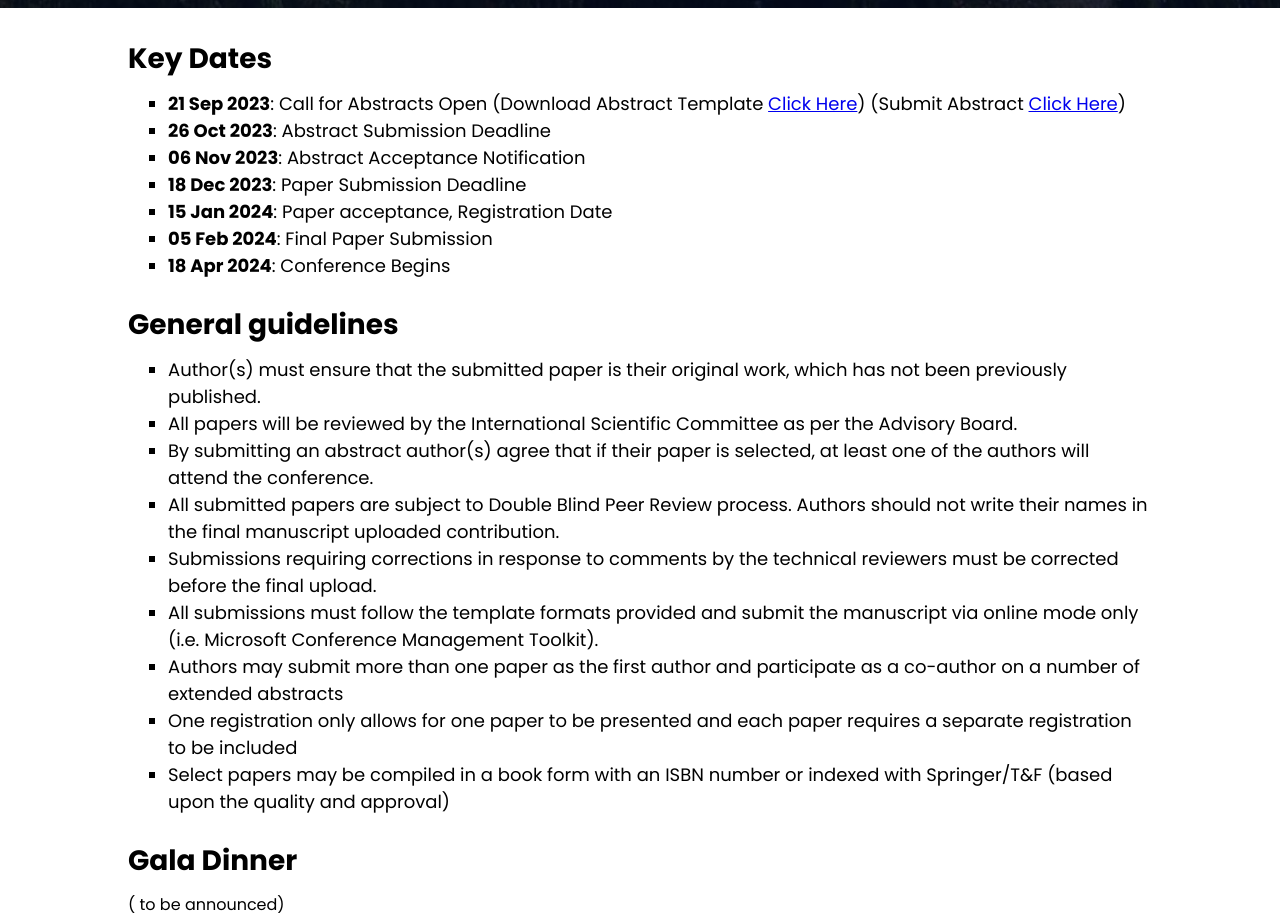
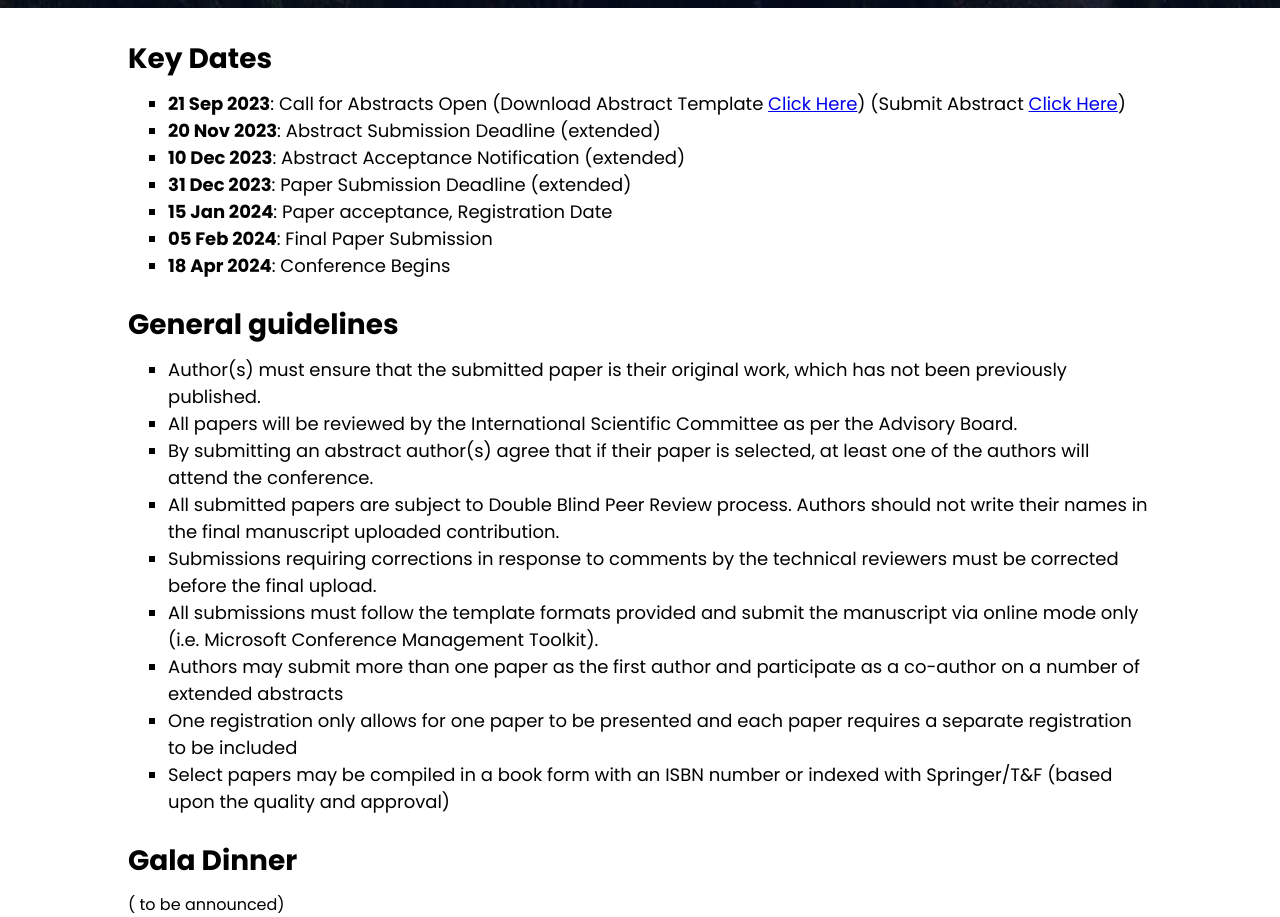
Before and after one commit to AmolChitale/AmolChitale.github.io, a plain HTML site: page key_dates_and_program.html in a window 1280 px wide. Shown: the part 792-1709 px from the top of the page. Drawn offline with Linux system fonts and the light colour scheme.

Commit message:
updated dates

```diff
--- a/key_dates_and_program.html
+++ b/key_dates_and_program.html
@@ -56,9 +56,9 @@
         <h3>Key Dates</h3>
         <ul style="list-style: disc;">
           <li><b>21 Sep 2023</b>: Call for Abstracts Open (Download Abstract Template <a href="./document/Abstract_format.docx" download="abstract-template">Click Here</a>) (Submit Abstract <a href="https://cmt3.research.microsoft.com/ICoSOAPD2024">Click Here</a>)</li>
-          <li><b>26 Oct 2023</b>: Abstract Submission Deadline </li>
-          <li><b>06 Nov 2023</b>: Abstract Acceptance Notification</li>
-          <li><b>18 Dec 2023</b>: Paper Submission Deadline</li>
+          <li><b>20 Nov 2023</b>: Abstract Submission Deadline (extended) </li>
+          <li><b>10 Dec 2023</b>: Abstract Acceptance Notification (extended)</li>
+          <li><b>31 Dec 2023</b>: Paper Submission Deadline (extended)</li>
           <li><b>15 Jan 2024</b>: Paper acceptance, Registration Date</li>
           <li><b>05 Feb 2024</b>: Final Paper Submission</li>
           <li><b>18 Apr 2024</b>: Conference Begins</li>
```
